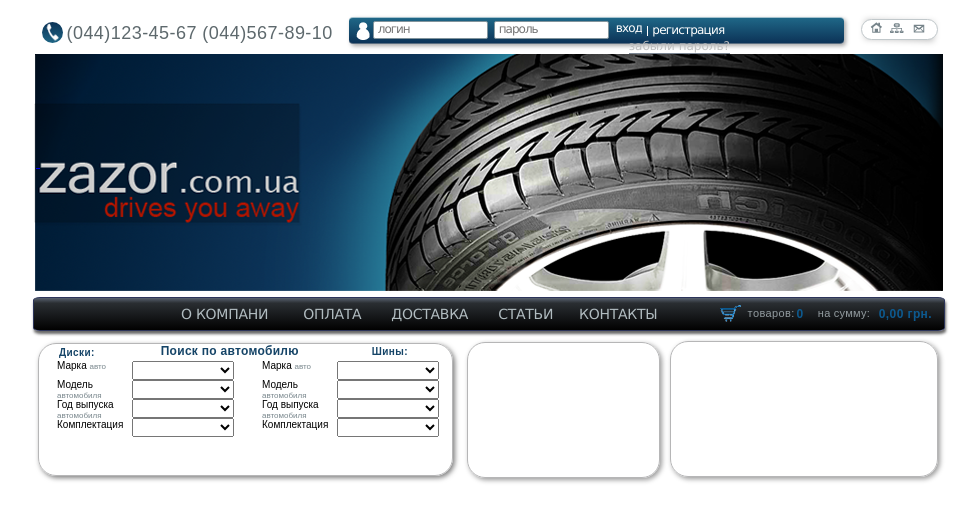
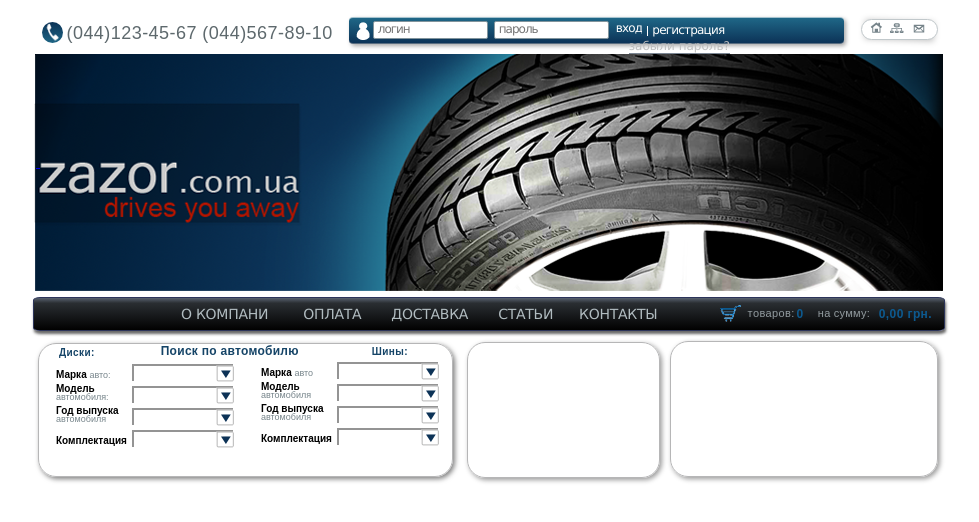
Before and after one commit to SanyStation/FE_HW, a plain HTML site: page fe_html_06/index.html in a window 1280 px wide. Shown: the whole page, without its empty margins (152-1131 px from the left). Drawn offline with Linux system fonts and the light colour scheme.

Commit message:
temp commit

```diff
--- a/fe_html_06/css/style.css
+++ b/fe_html_06/css/style.css
@@ -313,38 +313,20 @@ body {
 
 .search-by-car {
   margin-left: 5px;
-  padding: 1px 13px 0px 18px;
-  width: 382px;
-  height: 130px;
+  padding: 1px 13px 0px 17px;
+  width: 383px;
+  height: 131px;
   box-shadow: 2px 2px 5px 0px rgba(0, 0, 0, 0.5);
 }
 
 .search-by-car p {
   float: left;
-  margin-left: 2px;
+  margin-left: 3px;
   font-family: Arial, "Helvetica Neue", "Helvetica CY", "Nimbus Sans L", Helvetica, sans-serif;
   font-size: 10px;
   line-height: 16px;
   color: rgb(21, 68, 103);
   letter-spacing: 0.4px;
-}
-
-.search-by-car dt {
-  float: left;
-  clear: left;
-  width: 75px;
-  font-family: Arial, "Helvetica Neue", "Helvetica CY", "Nimbus Sans L", Helvetica, sans-serif;
-  font-size: 10px;
-  color: rgb(0, 0, 0);
-}
-
-.search-by-car select {
-  width: 102px;
-}
-
-.search-by-car span {
-  font-size: 8px;
-  color: rgb(119, 133, 139);
 }
 
 .search-by-car .title {
@@ -359,12 +341,88 @@ body {
   line-height: 13px;
 }
 
+.search-by-car dt {
+  display: flex;
+  flex-direction: column;
+  justify-content: flex-end;
+  float: left;
+  clear: left;
+  padding-bottom: 1px;
+  width: 76px;
+  height: 15px;
+  font-family: Arial, "Helvetica Neue", "Helvetica CY", "Nimbus Sans L", Helvetica, sans-serif;
+  font-size: 10px;
+  font-weight: bold;
+  line-height: 8px;
+  color: rgb(0, 0, 0);
+}
+
+.search-by-car span {
+  font-size: 9px;
+  font-weight: normal;
+  letter-spacing: 0px;
+  color: rgb(119, 133, 139);
+}
+
+.search-by-car dt {
+  margin-bottom: 6px;*/
+}
+
+.search-by-car dd {
+  margin-bottom: 5px;*/
+}
+
+.search-by-car dd {
+  display: block;
+  position: relative;
+  float: left;
+  width: 100px;
+  height: 15px;
+  border-top: 2px solid rgb(148, 148, 148);
+  border-left: 2px solid rgb(148, 148, 148);
+}
+
+.search-by-car dd:after {
+  position: absolute;
+  top: -2px;
+  right: 0px;
+  width: 18px;
+  height: 18px;
+  content: url(../img/down-arrow.png);
+  z-index: 1;
+}
+
+.search-by-car select {
+  position: relative;
+  width: 100px;
+  height: 17px;
+  background: transparent;
+  border: none;
+  -webkit-appearance: none;
+  -moz-appearance: none;
+  z-index: 2;
+}
+
+.search-by-car select::-ms-expand {
+    display: none;
+}
+
 /* Fieldset Disc */
 
 .column-disc {
   clear: left;
   float: left;
-  width: 177px;
+  margin-top: 3px;
+  width: 178px;
+}
+
+/* Fieldset Tire */
+
+.column-tire {
+  clear: right;
+  float: right;
+  margin-top: 1px;
+  width: 178px;
 }
 
 /* Search Disc Form */
@@ -373,14 +431,6 @@ body {
   margin: -2px 0px 0px 10px;
   width: 266px;
   height: 134px;
-}
-
-/* Fieldset Tire */
-
-.column-tire {
-  clear: right;
-  float: right;
-  width: 177px;
 }
 
 /* Search Tire Form */
--- a/fe_html_06/index.html
+++ b/fe_html_06/index.html
@@ -45,9 +45,9 @@
       <p class="tire">Шины:</p>
       <fieldset class="column-disc">
         <dl>
-          <dt><label for="disc-brand">Марка <span>авто</span></label></dt>
+          <dt><label for="disc-brand">Марка <span>авто:</span></label></dt>
           <dd><select id="disc-brand"></select></dd>
-          <dt><label for="disc-model">Модель<br><span>автомобиля</span></label></dt>
+          <dt><label for="disc-model">Модель<br><span>автомобиля:</span></label></dt>
           <dd><select id="disc-model"></select></dd>
           <dt><label for="disc-year">Год выпуска<br><span>автомобиля</span></label></dt>
           <dd><select id="disc-year"></select></dd>
```
Also changed, not shown: fe_html_06/img/down-arrow.png (added).
